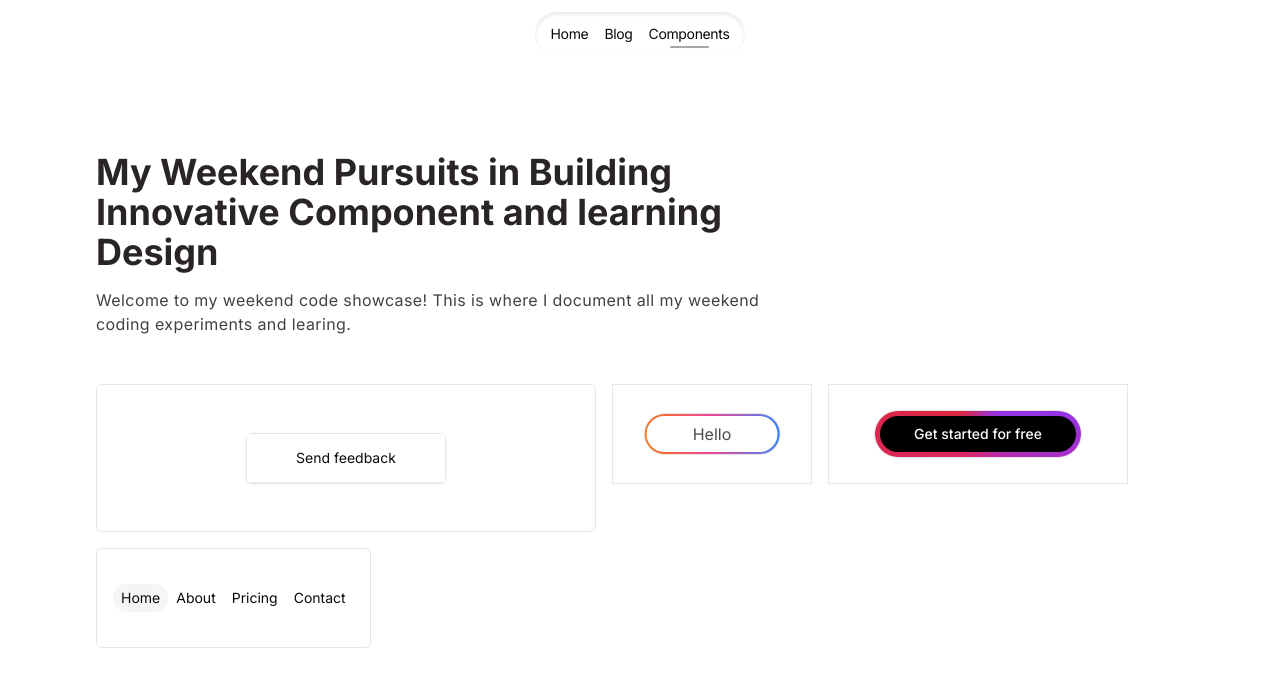
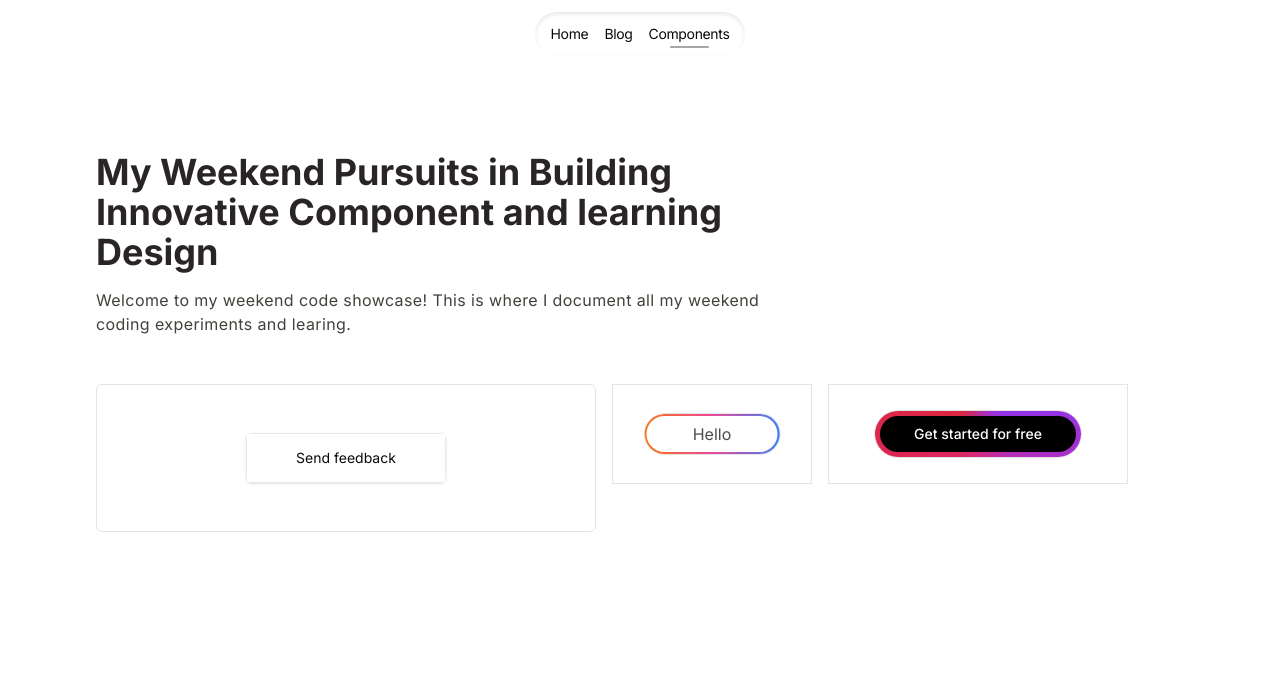
Before and after one commit to prasenjitpawar22/profile-web, a Next.js app: page /components in a window 1280 px wide. Shown: the top 686 px of the page. Built offline with nearby package versions, Linux system fonts and the light colour scheme.

Commit message:
commented navbar comp

```diff
--- a/app/components/page.tsx
+++ b/app/components/page.tsx
@@ -26,9 +26,7 @@ export default function Page() {
         <div>
           <SlideUpButton />
         </div>
-        <div>
-          <NavbarHoveredPath />
-        </div>
+        <div>{/* <NavbarHoveredPath /> */}</div>
       </div>
     </>
   );
```
